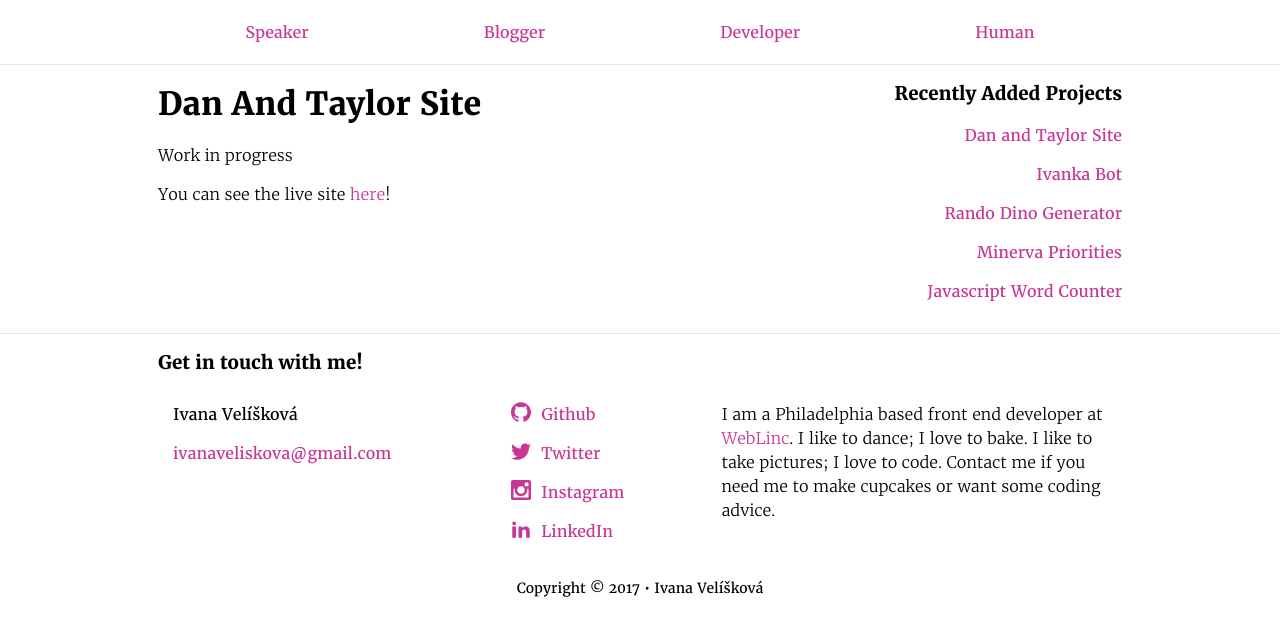
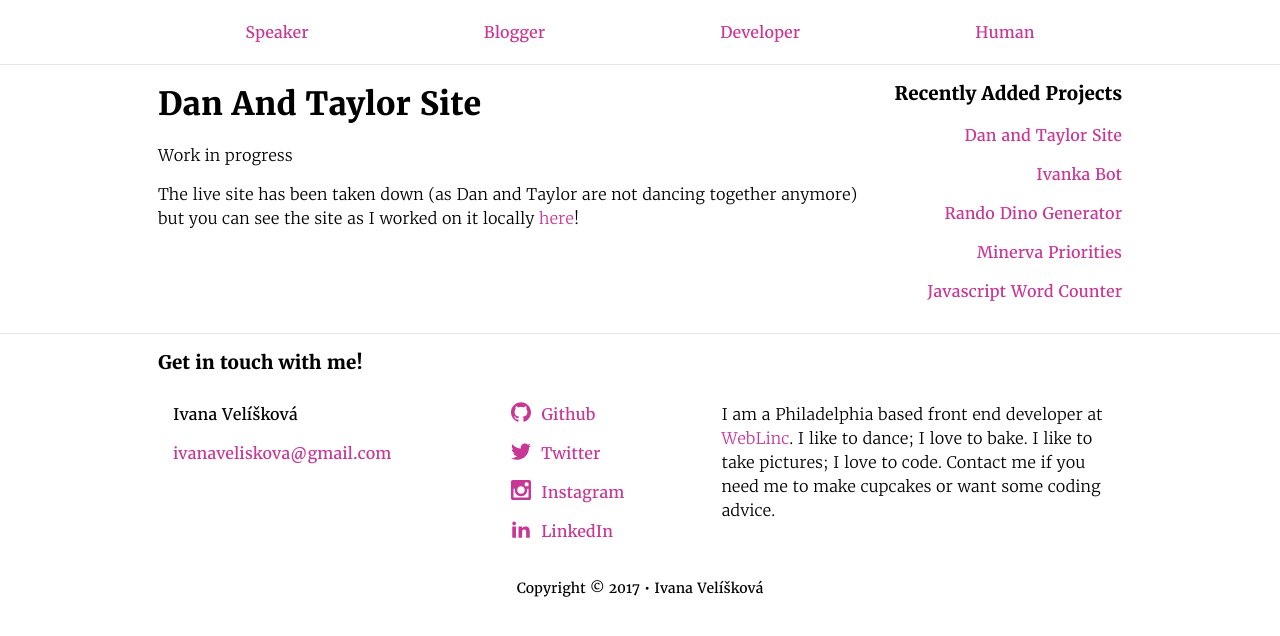
Before and after one commit to ivanaveliskova/Personal-Site, a Jekyll site: the page built from _portfolio/dan_taylor_dance_site.html, in a window 1280 px wide. Shown: the top 636 px of the page. Built offline with Jekyll 4.4.1, drawn with Linux system fonts in a browser that asks for light colours.

Commit message:
Fixes broken link

```diff
--- a/_portfolio/dan_taylor_dance_site.html
+++ b/_portfolio/dan_taylor_dance_site.html
@@ -7,8 +7,8 @@ date: 2016-07-03
 ---
 
 
-<p> Work in progress</p>
+<p>Work in progress</p>
 
-<p>You can see the live site <a href="http://dantaylordance.com/">here</a>!</p>
+<p>The live site has been taken down (as Dan and Taylor are not dancing together anymore) but you can see the site as I worked on it locally <a href="http://ivanaveliskova.com/dan-taylor-site/">here</a>!</p>
 
 <!-- Should I set a default image? Hopefully I will be consistent on which images I use -->
--- a/_portfolio/rando_dino_generator.html
+++ b/_portfolio/rando_dino_generator.html
@@ -7,6 +7,6 @@ date: 2016-05-22
 ---
 
 
-<p> Work in progress but you can see the app <a href="http://gdi-node-test.herokuapp.com/dino">here</a> </p>
+<p>Work in progress but you can see the app <a href="http://gdi-node-test.herokuapp.com/dino">here</a> </p>
 
 <!-- Should I set a default image? Hopefully I will be consistent on which images I use -->
```
